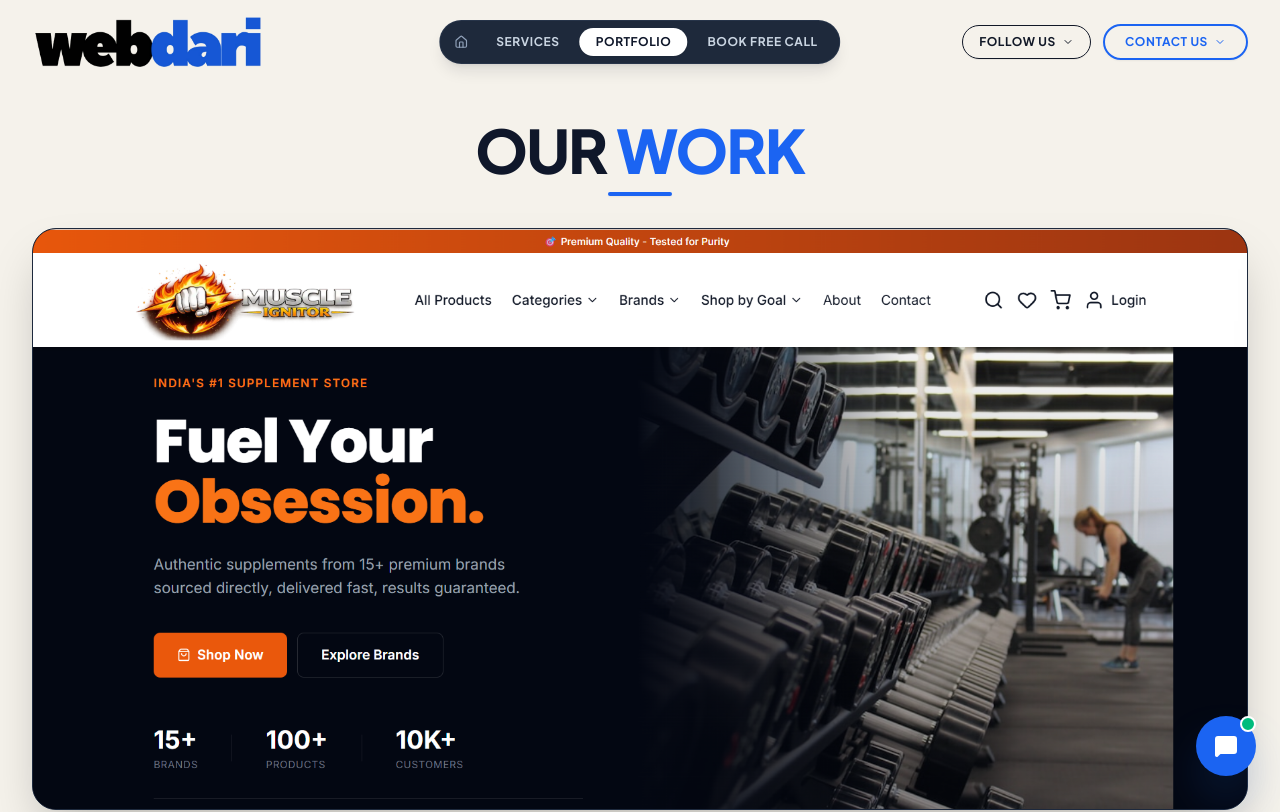
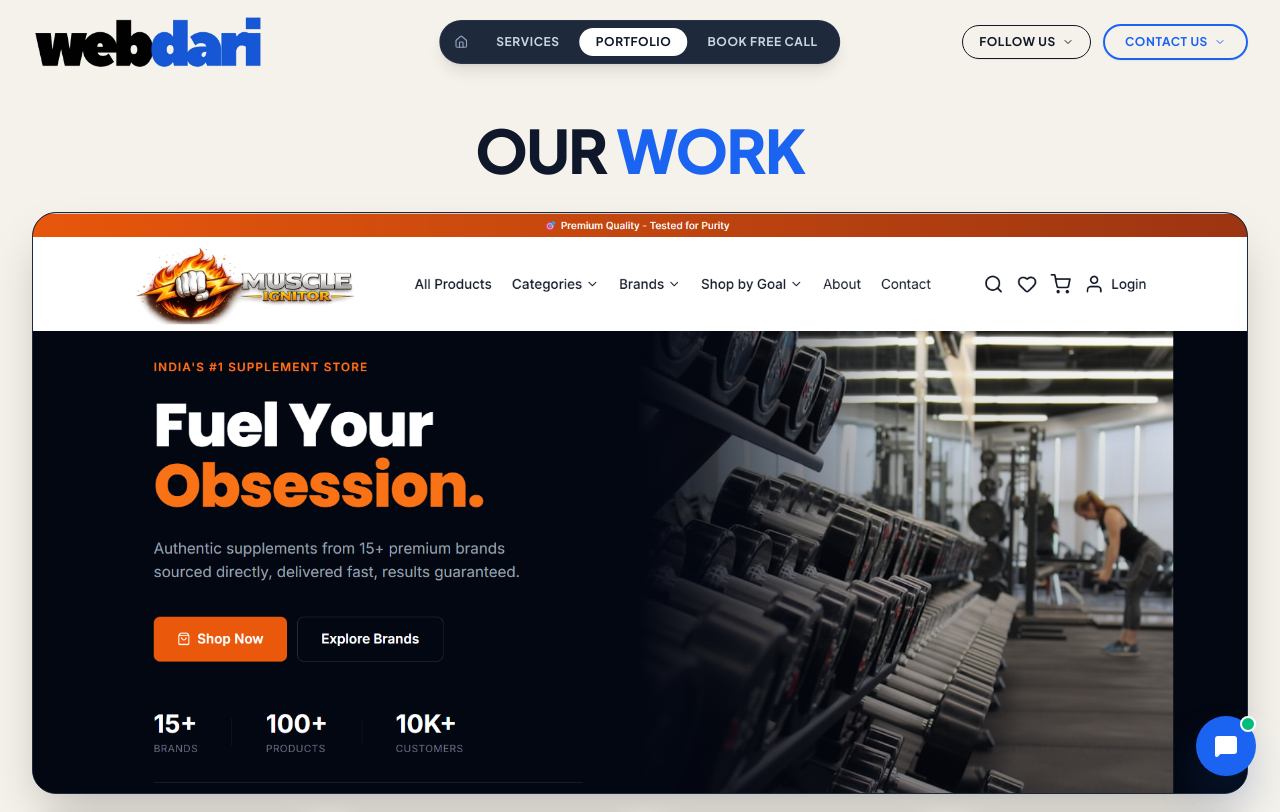
Before and after one commit to PrernaSharma1006/webdari, a React (Vite) app: page /portfolio in a window 1280 px wide. Shown: the top 812 px of the page. Built offline with nearby package versions, Linux system fonts and the light colour scheme; a web font is replaced by a local one.

Commit message:
Remove blue line accent under OUR WORK heading

```diff
--- a/src/pages/PortfolioPage.jsx
+++ b/src/pages/PortfolioPage.jsx
@@ -62,7 +62,6 @@
         >
           OUR <span className="text-[#1B64F2]">WORK</span>
         </motion.h1>
-        <div className="w-16 h-1 bg-[#1B64F2] rounded-full mx-auto mt-3 shadow-xs" />
       </section>
 
       {/* 2. Pure Image Carousel Animation Section */}
```
